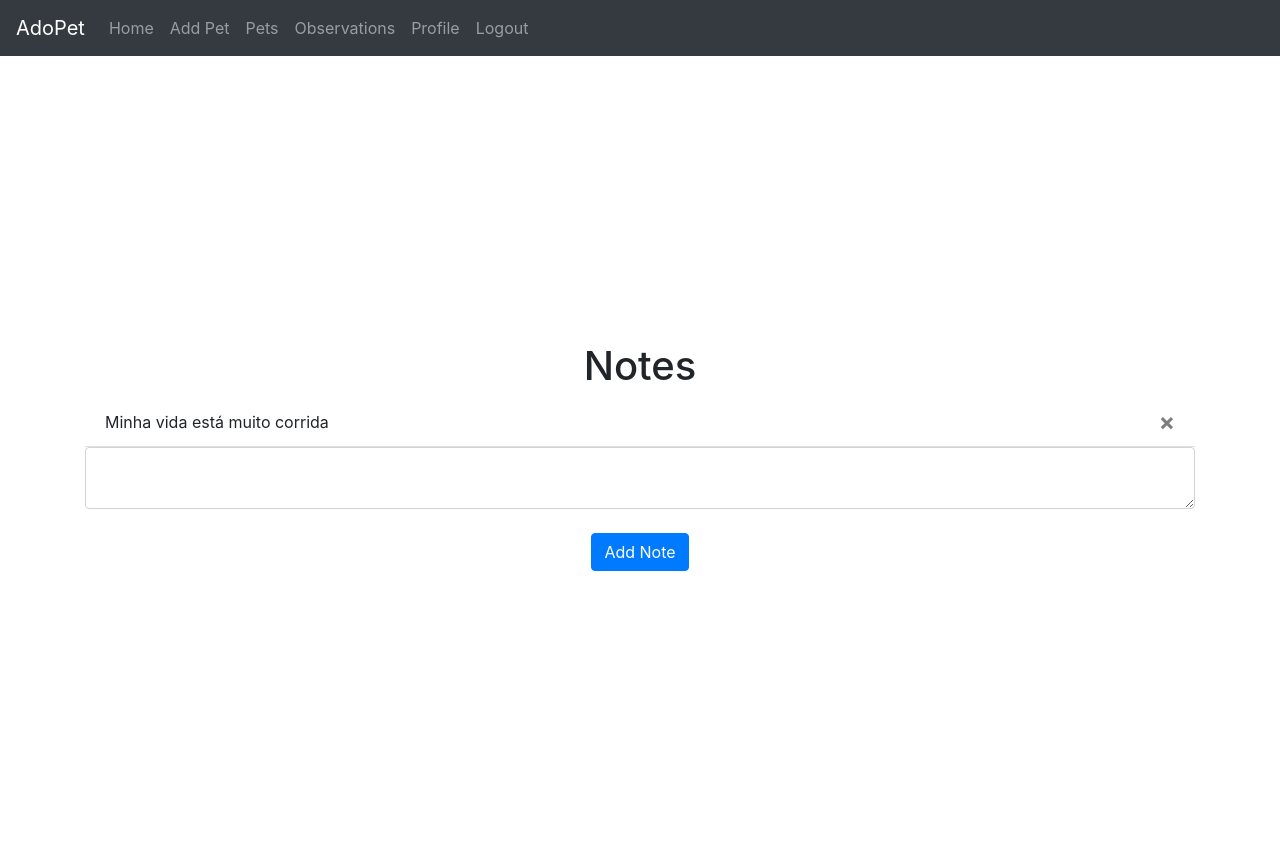
After one commit to gaspardasilva12/Projeto-Web, a Flask app: page /observations in a window 1280 px wide. The commit adds this page. Run offline with Flask 3, Linux system fonts and the light colour scheme; a user stored in the database is signed in; some libraries are stand-ins or nearby versions.

Commit message:
feat:adiciona funcionalidades de rota, e altera a homepage

```diff
--- a/website/templates/add_pet.html
+++ b/website/templates/add_pet.html
@@ -1,4 +1,4 @@
-{% extends "base.html" %} {% block title %}Add Pet{% endblock %} {% block content %}
+{% extends "base.html" %} {% block title %}AdoPet{% endblock %} {% block content %}
 <div class="container">
   <h3 style="text-align: center;">Add a Pet</h3>
   <form method="POST">
--- a/website/templates/base.html
+++ b/website/templates/base.html
@@ -63,7 +63,7 @@
     </div>
     {% endif %} {% endfor %} {% endif %} {% endwith %}
 
-    <div class="container">{% block content %} {% endblock %}</div>
+    <div class="container" style="height: 100vh; display: flex; align-items: center; justify-content: center;">{% block content %} {% endblock %}</div>
     <script
       src="https://code.jquery.com/jquery-3.2.1.slim.min.js"
       integrity="sha384-KJ3o2DKtIkvYIK3UENzmM7KCkRr/rE9/Qpg6aAZGJwFDMVNA/GpGFF93hXpG5KkN"
--- /dev/null
+++ b/website/templates/observations.html
@@ -0,0 +1,22 @@
+{% extends "base.html" %} {% block title %}AdoPet{% endblock %} {% block content %}
+<div style="width: 100vw;">
+    <h1 style ="text-align: center;">Notes</h1>
+    <ul class="list-group list-group-flush" id="notes">
+        {% for note in user.notes %}
+    <li class="list-group-item">
+        {{ note.data }}
+        <button type="button" class="close" onclick="deleteNote('{{ note.id }}')">
+        <span aria-hidden="true">&times;</span>
+    </button>
+    </li>
+    {% endfor %}
+    </ul>
+    <form method="POST">
+        <textarea name="note" id="note" class="form-control"></textarea>
+        <br />
+        <div style="text-align: center;">
+            <button type="submit" class="btn btn-primary">Add Note</button>
+        </div>
+    </form>
+</div>
+{% endblock %}
--- /dev/null
+++ b/website/templates/profile.html
@@ -0,0 +1,3 @@
+{% extends "base.html" %} {% block title %}AdoPet{% endblock %} {% block content %}
+
+{% endblock %}
--- a/website/views.py
+++ b/website/views.py
@@ -1,6 +1,6 @@
 from flask import Blueprint, render_template, request, flash, jsonify, redirect, url_for
 from flask_login import login_required, current_user
-from .models import Note
+from .models import Note, Pet
 from . import db
 import json
 
@@ -55,3 +55,25 @@ def add_pet():
             return redirect(url_for('views.home'))
 
     return render_template("add_pet.html", user=current_user)
+
+@views.route("/pets", methods=['GET'])
+@login_required
+def get_all_pets():
+    name_query = request.args.get('name', '')
+
+    if name_query:
+        pets = Pet.query.filter(Pet.name.ilike(f"%{name_query}%")).all()
+    else:
+        pets = Pet.query.all()
+
+    return render_template("pets.html", user=current_user, pets=pets)
+
+@views.route("/observations", methods=['GET'])
+@login_required
+def get_observations():
+    return render_template("observations.html", user=current_user)
+
+@views.route("/profile", methods=['GET'])
+@login_required
+def get_profile():
+    return render_template("profile.html", user=current_user)
```
Also changed, not shown: website/templates/home.html (+5 -18 lines), website/templates/pets.html (added, +58 -0 lines), instance/database.db, 1 other file.
